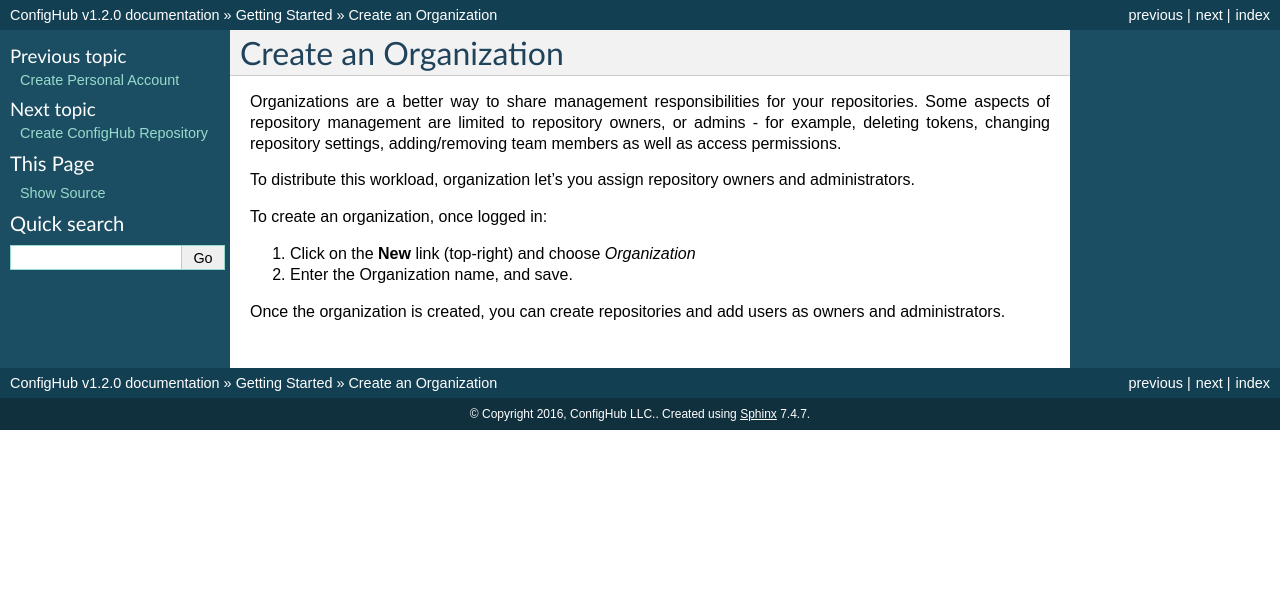
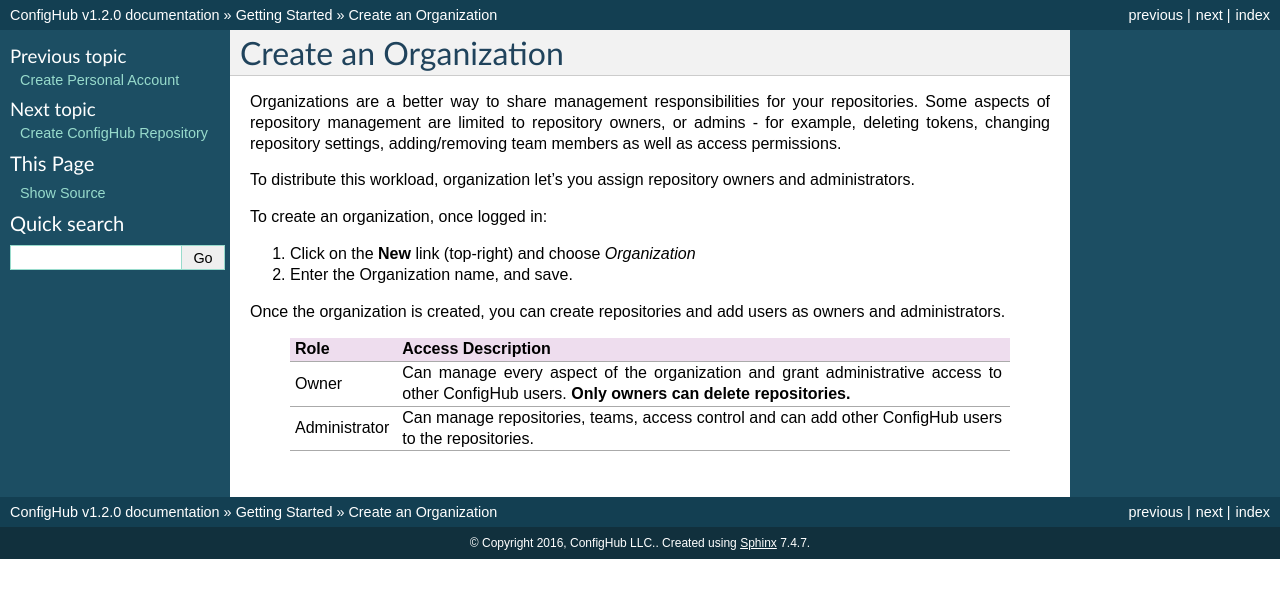
Before and after one commit to ConfigHubPub/Docs, a Sphinx documentation site: the page built from documentation/pages/getting_started/create_organization.rst, in a window 1280 px wide. Shown: the top 598 px of the page. Built offline with Sphinx 7.4.7, drawn with Linux system fonts in a browser that asks for light colours; part of the change alters nothing that is shown.

```diff
--- a/documentation/pages/getting_started/create_organization.rst
+++ b/documentation/pages/getting_started/create_organization.rst
@@ -18,10 +18,6 @@ To create an organization, once logged in:
 
 Once the organization is created, you can create repositories and add users as owners and administrators.
 
-.. table:: Truth table for "not"
-
-   :widths: auto
-
    +---------------+--------------------------------------------------------+
    | Role          | Access Description                                     |
    +===============+========================================================+
@@ -32,19 +28,3 @@ Once the organization is created, you can create repositories and add users as o
    | Administrator | Can manage repositories, teams, access control and can |
    |               | add other ConfigHub users to the repositories.         |
    +---------------+--------------------------------------------------------+
-
-
-
-
-
-
-.. table:: Truth table for "not"
-
-   :widths: auto
-
-   =====  =====
-     A    not A
-   =====  =====
-   False  True
-   True   False
-   =====  =====
```
